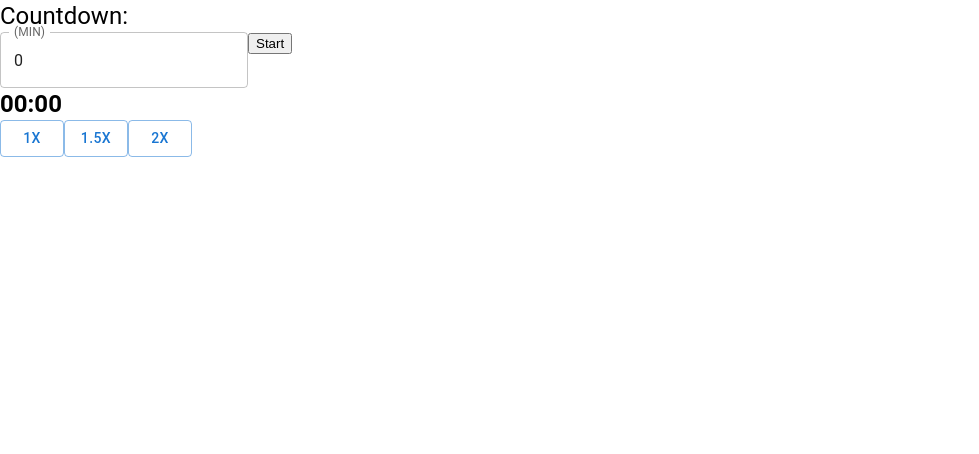
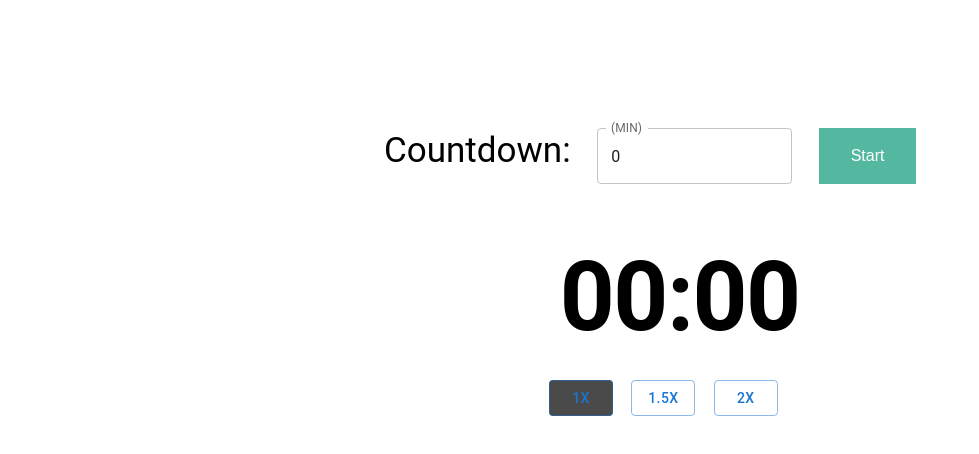
Before and after one commit to bini-man/timer, a React (Create React App) app: page / in a window 1280 px wide. Shown: the top 454 px of the page, without its empty margins (0-979 px from the left). Built offline with nearby package versions, Linux system fonts and the light colour scheme; the HTML template or start-up script is replaced by a standard one.

Commit message:
styling has been done

```diff
--- a/src/component/Main.css
+++ b/src/component/Main.css
@@ -0,0 +1,29 @@
+.App{
+    padding-top: 10%;
+    padding-left: 30%;
+    display: inline-block;
+}
+#first-col{
+    display: flex;
+    column-gap: 5%;
+}
+#button{
+    background-color: #54B8A1;
+  border: none;
+  color: white;
+  padding: 15px 32px;
+  text-align: center;
+  text-decoration: none;
+  display: inline-block;
+  font-size: 16px;
+}
+#countdown{
+    font-size: 35px;
+    display: inline-block;
+}
+#control{
+    padding-left: 31%;
+    padding-top: 5%;
+    display: flex;
+    column-gap: 5%;
+  }
--- a/src/component/Main.js
+++ b/src/component/Main.js
@@ -2,8 +2,9 @@ import Timer from "./Timer";
 import './Main.css'
 import React, { useEffect, useState } from 'react'
 import { TextField, Typography } from '@mui/material'
-import {  PauseCircle, PlayCircle } from '@mui/icons-material';
+import {  PauseCircle, PlayCircleFilledWhite } from '@mui/icons-material';
 import { Button, IconButton } from '@mui/material';
+import { makeStyles } from '@mui/styles';
 function Main() {
   const [minute,setMinute]=useState(0)
 
@@ -13,7 +14,16 @@ const [interv,setInterv]=useState()
 const [status,setStatus]=useState(3)
 const [speed,setSpeed]=useState({speed:1000})
 var updatedspeed = speed.speed;
+const useStyle=makeStyles({
+        button: {
+              backgroundColor:'#54B8A1'
+          }
+  });
+  const style={
+    backgroundColor:'#4A4A4A'
+  }
 const start = (spe)=>{
+    clearInterval(interv)
   if(updatedmin==0&&updatedsec==0) return
  Math.floor(updatedmin)
   setStatus(1)
@@ -42,6 +52,7 @@ const run = () =>{
 const speed_interval = (sp) =>{
 
   clearInterval(interv)
+  setSpeed({speed:sp})
  start(sp)
 }
 const stop = () =>{
@@ -53,13 +64,14 @@ const resume = () =>{
   start(1000)
 }
 var updatedsec = timer.sec , updatedmin = timer.min;
+const classes=useStyle()
 
   return (
     <div className="App">
-       <Typography variant="h5" component="h2">
+        <section id="first-col" >
+       <Typography id='countdown' variant="h5" component="h2">
   Countdown:
-</Typography>
-<TextField id="value" label="(MIN)"  value={minute} onChange={(e)=>
+</Typography><TextField id="value" label="(MIN)"  value={minute} onChange={(e)=>
   {
 
    (e.target.value<0)? setMinute(1):
@@ -69,30 +81,32 @@ var updatedsec = timer.sec , updatedmin = timer.min;
 }
  type="number" variant="outlined"  />
 
-{(status!=1&&status!=2)?    <button onClick={()=>{
+   <button id="button" onClick={()=>{
           updatedmin=minute
           start(1000)
 
-        }} >Start</button>:"" }
+        }} >Start</button>
 
-
+     </section>
     <Timer timer={timer} min={minute} updatedmin={updatedmin} status={status} updatedsec={updatedsec}/>
-    {(status==1) ? <IconButton onClick={stop}>
-    <PauseCircle color='secondary'/>
+   <section id="control">
+    {(status==1) ? <IconButton onClick={stop} >
+    <PauseCircle color='inherit' sx={{ fontSize: 40 }} />
 </IconButton>:""}
 {(status==2) ? <IconButton onClick={resume}>
-    <PlayCircle color='secondary'/>
+    <PlayCircleFilledWhite color='inherit' sx={{ fontSize: 40 }} />
 </IconButton>:""}
-<Button variant='outlined' onClick={()=>
+<Button style={(speed.speed==1000)? style:null} variant='outlined' onClick={()=>
   {
   speed_interval(1000)}}>1x</Button>
-<Button variant='outlined' onClick={()=> {
+<Button style={(speed.speed==500)? style:null}  variant='outlined' onClick={()=> {
 
   speed_interval(500)
 }}>1.5x</Button>
-<Button variant='outlined' onClick={()=> {
+<Button style={(speed.speed==100)? style:null}  variant='outlined' onClick={()=> {
 
  speed_interval(100)}}>2x</Button>
+ </section>
     </div>
   );
 }
--- a/src/component/Blink.css
+++ b/src/component/Timer.css
@@ -12,3 +12,15 @@
       visibility: hidden;
     }
   }
+  #notification{
+    padding-top: 10%;
+    padding-left: 35%;
+    width: 100%;
+    display: inline-block;
+    align-items: center;
+  }
+  #counter{
+    padding-left: 33%;
+    width: 100%;
+    display: flex;
+  }
--- a/src/component/Timer.js
+++ b/src/component/Timer.js
@@ -1,4 +1,4 @@
-import './Blink.css'
+import './Timer.css'
 import {   Typography } from '@mui/material'
 import React, { useEffect, useState } from 'react';
 import { makeStyles } from '@mui/styles';
@@ -29,13 +29,13 @@ export default function Timer(props) {
   const classes=useStyle()
   useEffect(()=>{
     if(props.min==1&&props.updatedsec==30){
-      setTexts("More than half way there!!")
+      setTexts("More than half way there!")
     }
     if(props.min/2>=props.updatedmin && props.updatedmin!=0&&props.updatedsec==0){
-      setTexts("More than half way there!!")
+      setTexts("More than half way there!")
     }
     if(props.updatedmin<=0&&props.updatedsec==0&&props.min!=0&&props.status!=3){
-      setTexts("Times Up!!")
+      setTexts("Time's Up!!")
     }
     if(props.updatedmin==0&&props.updatedsec==20){
       setText_color('red')
@@ -48,16 +48,18 @@ export default function Timer(props) {
  return (
     <div>
 
-<Typography variant="h5" component="h2"> { texts }</Typography>
-<Typography style={styleOrginal} fontWeight="fontWeightBold" variant="h5" component="h2" className={classes.root}>{(props.timer.min<10)? <Typography fontWeight="fontWeightBold" variant="h5" component="h2" className={classes.root}>0</Typography>:null}
+<Typography id="notification" variant="h5" component="h2"> { texts }</Typography>
+<section id='counter'>
+<Typography style={styleOrginal} fontWeight="fontWeightBold" variant="h1" component="h2" className={classes.root}>{(props.timer.min<10)? <Typography fontWeight="fontWeightBold" variant="h1" component="h2" className={classes.root}>0</Typography>:null}
 {props.timer.min}:{(props.timer.sec<10)?
-<Typography fontWeight="fontWeightBold" variant="h5" component="h2" className={classes.root}>0</Typography>:
+<Typography fontWeight="fontWeightBold" variant="h1" component="h2" className={classes.root}>0</Typography>:
 null} {props.timer.sec}</Typography>
 
-   <Typography id='blink' style={style} fontWeight="fontWeightBold" variant="h5" component="h2" className={classes.root}>{(props.timer.min<10)? <Typography style={style} fontWeight="fontWeightBold" variant="h5" component="h2" className={classes.root}>0</Typography>:null}
+   <Typography id='blink' style={style} fontWeight="fontWeightBold" variant="h1" component="h2" className={classes.root}>{(props.timer.min<10)? <Typography style={style} fontWeight="fontWeightBold" variant="h1" component="h2" className={classes.root}>0</Typography>:null}
 {props.timer.min}:{(props.timer.sec<10)?
-<Typography style={style}  fontWeight="fontWeightBold" variant="h5" component="h2" className={classes.root}>0</Typography>:
+<Typography style={style}  fontWeight="fontWeightBold" variant="h1" component="h2" className={classes.root}>0</Typography>:
 null} {props.timer.sec}</Typography>
+</section>
           </div>
   )
 }
```
